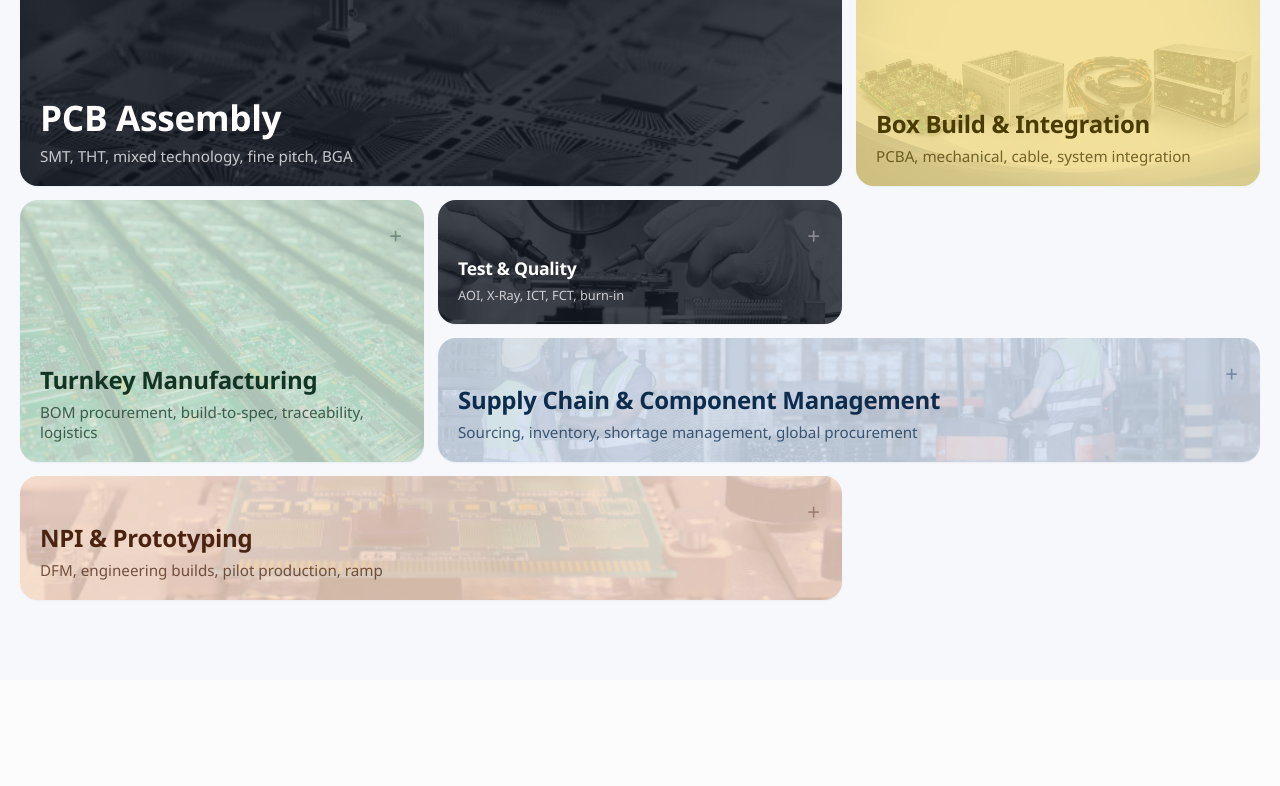
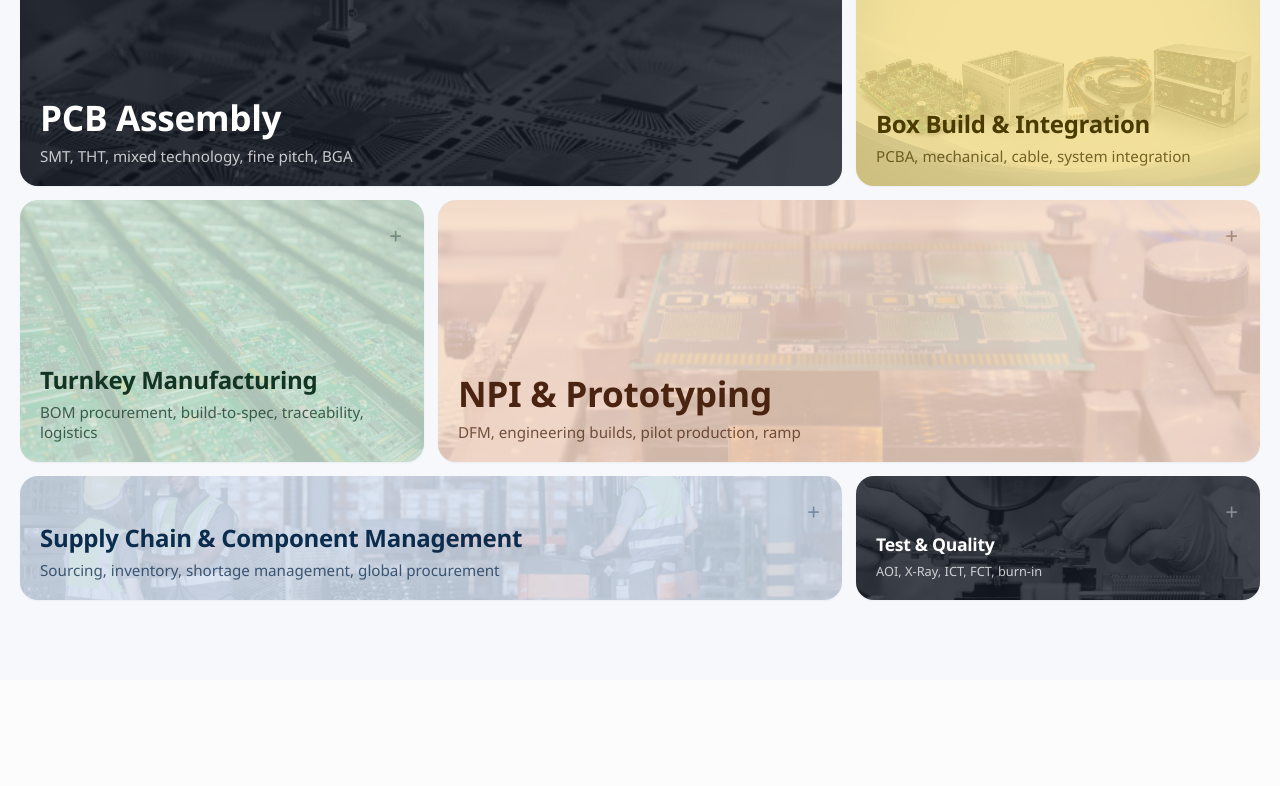
Before and after one commit to A-MAN-02/BAMS, a React (Vite) app: page / in a window 1280 px wide. Shown: the part 3569-4355 px from the top of the page. Built offline with nearby package versions, Linux system fonts and the light colour scheme; a web font is replaced by a local one.

Commit message:
Configure GitHub Pages deployment

```diff
--- a/src/components/Capabilities.jsx
+++ b/src/components/Capabilities.jsx
@@ -44,7 +44,7 @@ const CARDS = [
     desc: "DFM, engineering builds, pilot production, ramp",
     hoverText: "From first prototype to production ramp, fast.",
     image: "NPI.jpg",
-    size: "bento--wide",
+    size: "bento--xl",
     theme: "bento--peach",
   },
 ];
--- a/src/index.css
+++ b/src/index.css
@@ -752,11 +752,30 @@ button {
     gap: 14px;
 }
 
-/* Tile sizes */
+/* Tile sizes — used for typography (font-size rules below) at every
+   breakpoint, and as the actual placement mechanism on tablet/mobile
+   (auto-flow dense). On desktop, the explicit nth-child rules further
+   down take over placement so the grid tiles perfectly with zero gaps. */
 .bento--xl   { grid-column: span 2; grid-row: span 2; }
 .bento--tall { grid-column: span 1; grid-row: span 2; }
 .bento--wide { grid-column: span 2; grid-row: span 1; }
 .bento--sm   { grid-column: span 1; grid-row: span 1; }
+
+/* --- Desktop (3-column) explicit placement ---
+   6 cards whose sizes add up to exactly 3 cols x 5 rows = 15 cells, laid
+   out so every cell is filled — no leftover white space on the right like
+   auto-flow "dense" was leaving (it can skip cells it can't fit a shape
+   into). Card order in the JSX stays PCB / Box Build / Turnkey / Test /
+   Supply Chain / NPI; only their visual position + size changes. Uses
+   nth-child so it doesn't depend on class-selector specificity. */
+@media (min-width: 901px) {
+    .bento-card:nth-child(1) { grid-column: 1 / 3; grid-row: 1 / 3; }  /* PCB Assembly */
+    .bento-card:nth-child(2) { grid-column: 3 / 4; grid-row: 1 / 3; }  /* Box Build & Integration */
+    .bento-card:nth-child(3) { grid-column: 1 / 2; grid-row: 3 / 5; }  /* Turnkey Manufacturing */
+    .bento-card:nth-child(4) { grid-column: 3 / 4; grid-row: 5 / 6; }  /* Test & Quality */
+    .bento-card:nth-child(5) { grid-column: 1 / 3; grid-row: 5 / 6; }  /* Supply Chain & Component Mgmt */
+    .bento-card:nth-child(6) { grid-column: 2 / 4; grid-row: 3 / 5; }  /* NPI & Prototyping */
+}
 
 .bento-card {
     position: relative;
```
